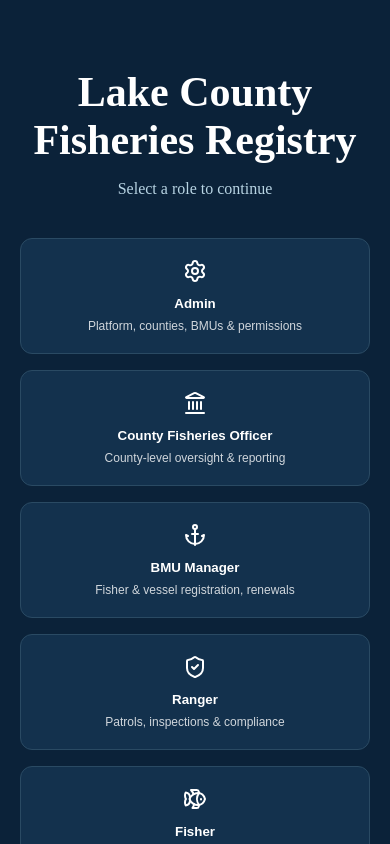
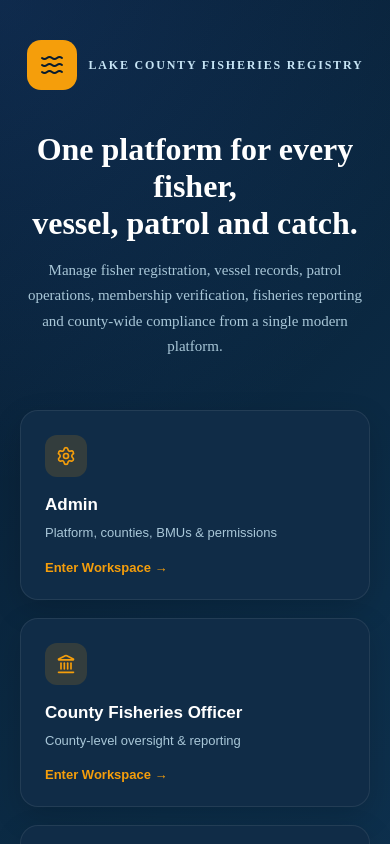
Before and after one commit to YOBRA-coder/beach-management-demo, a React (Vite) app: page / in a window 390 px wide. Shown: the top 844 px of the page. Built offline with nearby package versions, Linux system fonts and the light colour scheme.

Commit message:
Refactor App.jsx layout and styles for responsiveness
Updated the background styling and adjusted layout properties for better responsiveness and visual appeal. Enhanced header and button styles for improved user experience.

```diff
--- a/src/App.jsx
+++ b/src/App.jsx
@@ -627,7 +627,11 @@ function LoginScreen({ onSelect }) {
     <div
       style={{
         minHeight: "100vh",
-        background: "#0B2239",
+        background: `
+          radial-gradient(circle at top left, rgba(59,130,246,0.15), transparent 30%),
+          radial-gradient(circle at bottom right, rgba(245,158,11,0.12), transparent 30%),
+          linear-gradient(135deg, #071B2F 0%, #0C2D48 50%, #12385A 100%)
+        `,
         display: "flex",
         alignItems: "center",
         justifyContent: "center",
@@ -637,34 +641,86 @@ function LoginScreen({ onSelect }) {
       <div
         style={{
           width: "100%",
-          maxWidth: "900px",
-          textAlign: "center",
+          maxWidth: "1000px",
         }}
       >
+        {/* Header */}
+        <div
+          style={{
+            textAlign: "center",
+            marginBottom: "50px",
+          }}
+        >
+          <div
+            style={{
+              display: "inline-flex",
+              alignItems: "center",
+              gap: "12px",
+              marginBottom: "20px",
+            }}
+          >
+            <div
+              style={{
+                width: "50px",
+                height: "50px",
+                borderRadius: "14px",
+                background: "#F59E0B",
+                display: "flex",
+                alignItems: "center",
+                justifyContent: "center",
+              }}
+            >
+              <Waves size={24} color="#071B2F" />
+            </div>
+
+            <span
+              style={{
+                color: "#C7E5F5",
+                letterSpacing: "0.15em",
+                textTransform: "uppercase",
+                fontSize: "12px",
+                fontWeight: 600,
+              }}
+            >
+              Lake County Fisheries Registry
+            </span>
+          </div>
+
           <h1
             style={{
               color: "#fff",
-            fontSize: "42px",
-            marginBottom: "12px",
+              fontSize: "clamp(32px,5vw,54px)",
+              fontWeight: 700,
+              lineHeight: 1.15,
+              marginBottom: "16px",
             }}
           >
-          Lake County Fisheries Registry
+            One platform for every fisher,
+            <br />
+            vessel, patrol and catch.
           </h1>
 
           <p
             style={{
-            color: "#B8D4E3",
-            marginBottom: "40px",
+              color: "#A9C7D8",
+              maxWidth: "650px",
+              margin: "0 auto",
+              lineHeight: 1.7,
+              fontSize: "15px",
             }}
           >
-          Select a role to continue
+            Manage fisher registration, vessel records, patrol operations,
+            membership verification, fisheries reporting and county-wide
+            compliance from a single modern platform.
           </p>
+        </div>
 
+        {/* Role Cards */}
         <div
           style={{
             display: "grid",
-            gridTemplateColumns: "repeat(auto-fit,minmax(180px,1fr))",
-            gap: "16px",
+            gridTemplateColumns: "repeat(auto-fit,minmax(200px,1fr))",
+            gap: "18px",
           }}
         >
           {ROLES.map((r) => (
@@ -672,21 +728,48 @@ function LoginScreen({ onSelect }) {
               key={r.name}
               onClick={() => onSelect(r.name)}
               style={{
-                padding: "20px",
-                borderRadius: "12px",
-                border: "1px solid #2A4A63",
-                background: "#13314D",
+                background: "#102C47",
+                border: "1px solid rgba(255,255,255,0.08)",
+                borderRadius: "18px",
+                padding: "24px",
+                textAlign: "left",
+                cursor: "pointer",
                 color: "#fff",
-                cursor: "pointer",
+                transition: "all 0.25s ease",
+                boxShadow: "0 10px 30px rgba(0,0,0,0.15)",
+              }}
+              onMouseEnter={(e) => {
+                e.currentTarget.style.transform =
+                  "translateY(-5px)";
+                e.currentTarget.style.borderColor =
+                  "rgba(245,158,11,0.4)";
+              }}
+              onMouseLeave={(e) => {
+                e.currentTarget.style.transform =
+                  "translateY(0)";
+                e.currentTarget.style.borderColor =
+                  "rgba(255,255,255,0.08)";
               }}
             >
-              <div style={{ marginBottom: "10px" }}>
-                <r.icon size={24} />
+              <div
+                style={{
+                  width: "42px",
+                  height: "42px",
+                  borderRadius: "12px",
+                  background: "rgba(245,158,11,0.15)",
+                  display: "flex",
+                  alignItems: "center",
+                  justifyContent: "center",
+                  marginBottom: "18px",
+                }}
+              >
+                <r.icon size={20} color="#F59E0B" />
               </div>
 
               <div
                 style={{
-                  fontWeight: "bold",
+                  fontSize: "17px",
+                  fontWeight: 600,
                   marginBottom: "8px",
                 }}
               >
@@ -695,14 +778,44 @@ function LoginScreen({ onSelect }) {
 
               <div
                 style={{
-                  fontSize: "12px",
-                  opacity: 0.8,
+                  color: "#A9C7D8",
+                  fontSize: "13px",
+                  lineHeight: 1.6,
                 }}
               >
                 {r.desc}
               </div>
+
+              <div
+                style={{
+                  marginTop: "16px",
+                  color: "#F59E0B",
+                  fontSize: "13px",
+                  fontWeight: 600,
+                }}
+              >
+                Enter Workspace →
+              </div>
             </button>
           ))}
+        </div>
+
+        {/* Features */}
+        <div
+          style={{
+            display: "flex",
+            justifyContent: "center",
+            flexWrap: "wrap",
+            gap: "24px",
+            marginTop: "40px",
+            color: "#9FC3D7",
+            fontSize: "13px",
+          }}
+        >
+          <div>📱 Installable PWA</div>
+          <div>🔳 QR Member Verification</div>
+          <div>📄 PDF & CSV Export</div>
+          <div>📡 Live Station Feed</div>
         </div>
       </div>
     </div>
```
Lines whose indentation alone changed are shown as unchanged.
